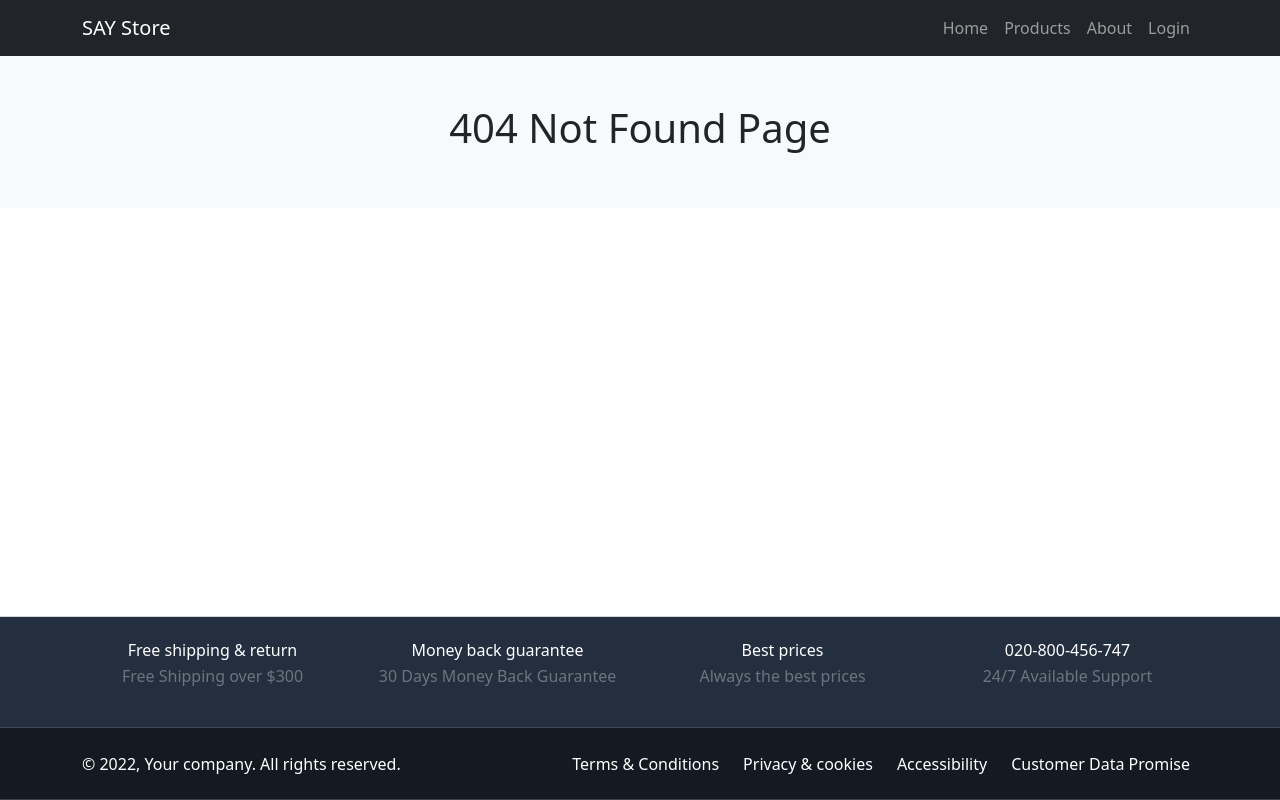
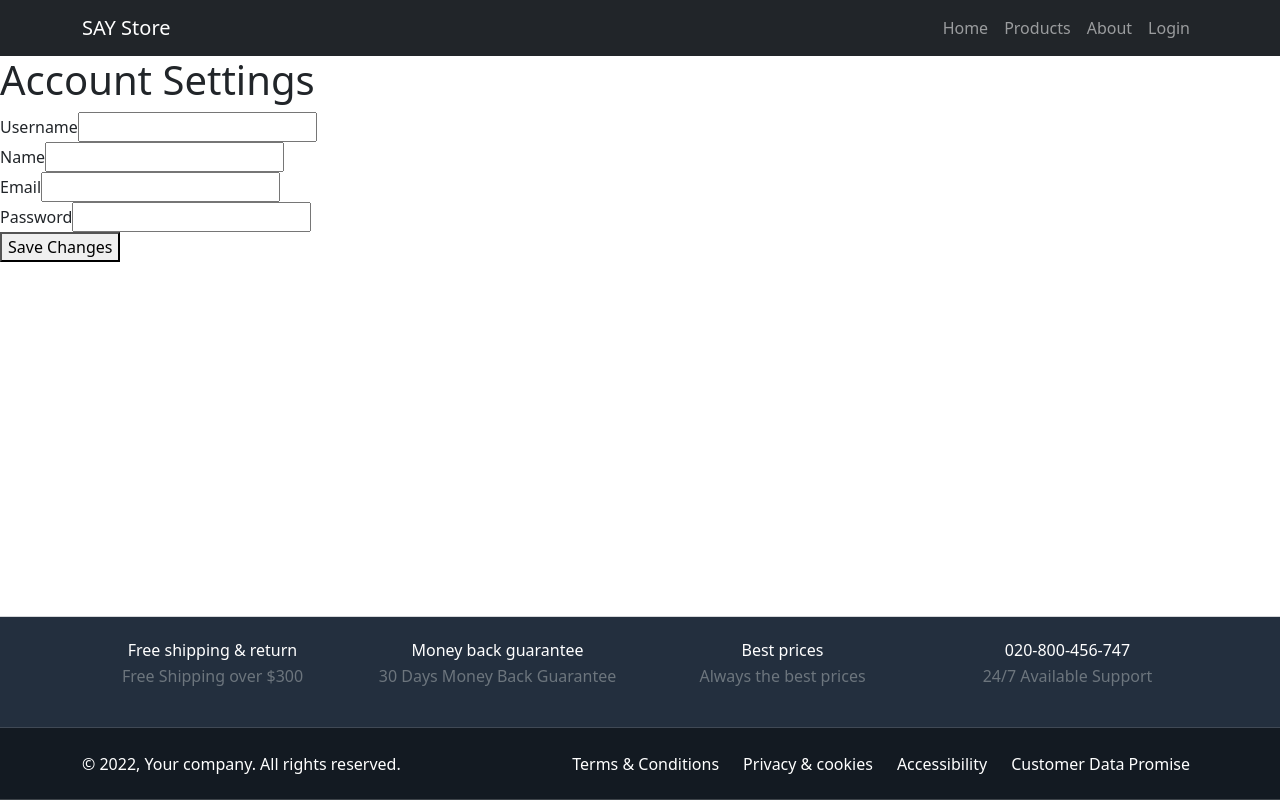
Before and after one commit to abd0yaser/React_Project, a React (Create React App) app in the folder React Project version 1/: page /account-settings in a window 1280 px wide. Built offline with nearby package versions, Linux system fonts and the light colour scheme.

Commit message:
use now can update its info

```diff
--- a/React Project version 1/src/App.js
+++ b/React Project version 1/src/App.js
@@ -20,6 +20,7 @@ import { MyRegister } from "./components/MyRegister";
 import { AdminLogin } from './components/AbanopAsaad/Login/AdminLogin';
 import { UserLogin } from './components/AbanopAsaad/Login/UserLogin';
 import { MainLogin } from './components/AbanopAsaad/Login/MainLogin';
+import { AccountSettings } from "./components/AbanopAsaad/Login/AccountSettings.jsx";
 
 
 
@@ -39,6 +40,8 @@ function App() {
 				<Route path='register' element={<MyRegister />} />
 				<Route path='admin-login' element={<AdminLogin />} />
 				<Route path='user-login' element={<UserLogin />} />
+				<Route path='account-settings' element={<AccountSettings />} />
+				{/* <Route path='account-settings/:id/edit' element={<AccountSettings />} /> */}
 
 
 				<Route path='admin-dashboard' element={<Products />} />
@@ -54,7 +57,7 @@ function App() {
 				<Route path='*' element={<NotFound />} />
 			</Routes>
 			{/* Hide footer if the page is Login or Register */}
-			{location.pathname !== "/login" && location.pathname !== "/user-login" && location.pathname !== "/admin-login" && location.pathname !== "/register" && <MyFooter />}
+			{location.pathname !== "/login" && location.pathname !== "/user-login" && location.pathname !== "/admin-login" && location.pathname !== "/register" && location.pathname !== "/admin-dashboard" && <MyFooter />}
 			{/* <MyFooter /> */}
 		</div>
 	);
--- /dev/null
+++ b/React Project version 1/src/components/AbanopAsaad/Login/AccountSettings.jsx
@@ -0,0 +1,142 @@
+import React, { useState, useEffect } from "react";
+import axios from "axios";
+import { useNavigate } from "react-router-dom";
+export function AccountSettings() {
+  let navigate = useNavigate();
+  let [id, setId] = useState("");
+  let [username, setUsername] = useState("");
+  let [name, setName] = useState("");
+  let [email, setEmail] = useState("");
+  let [password, setPassword] = useState("");
+  //   let update = -1;
+
+  useEffect(() => {
+    const loggedInUser = localStorage.getItem("LoggedInUser");
+    const loggedInUserAdmin = localStorage.getItem("LoggedInUserAdmin");
+
+    let parsedLoggedInUser = null;
+
+    if (loggedInUser) {
+      parsedLoggedInUser = JSON.parse(loggedInUser);
+      //   update = 1;
+    } else if (loggedInUserAdmin) {
+      parsedLoggedInUser = JSON.parse(loggedInUserAdmin);
+      //   update = 2;
+    }
+
+    if (parsedLoggedInUser) {
+      setId(parsedLoggedInUser.id);
+      setUsername(parsedLoggedInUser.username);
+      setName(parsedLoggedInUser.name);
+      setEmail(parsedLoggedInUser.email);
+      setPassword(parsedLoggedInUser.password);
+    }
+  }, []);
+
+  const updateUser = (e) => {
+    const loggedInUser = localStorage.getItem("LoggedInUser");
+    const loggedInUserAdmin = localStorage.getItem("LoggedInUserAdmin");
+    e.preventDefault();
+    const updatedUser = {
+      id: id,
+      username: username,
+      name: name,
+      email: email,
+      password: password,
+    };
+
+    if (loggedInUserAdmin) {
+      //   let parsedLoggedInUser = JSON.parse(loggedInUserAdmin);
+      //   console.log(JSON.stringify(parsedLoggedInUser));
+      //   set localstorage to the new data
+
+      axios
+        .put(`http://localhost:3005/admin_users/${id}`, updatedUser)
+        .then((response) => {
+          // Handle successful update
+          console.log("User updated successfully:", response.data);
+
+          localStorage.setItem(
+            "LoggedInUserAdmin",
+            JSON.stringify(response.data)
+          );
+          navigate("/home");
+        })
+        .catch((error) => {
+          // Handle error
+          console.error("Error updating user:", error);
+        });
+    }
+    if (loggedInUser) {
+      axios
+        .put(`http://localhost:3005/users/${id}`, updatedUser)
+        .then((response) => {
+          // Handle successful update
+          console.log("User updated successfully:", response.data);
+          localStorage.setItem("LoggedInUser", JSON.stringify(response.data));
+          navigate("/home");
+        })
+        .catch((error) => {
+          // Handle error
+          console.error("Error updating user:", error);
+        });
+    }
+
+    // if (update === 1) {
+    //   axios
+    //     .put(`http://localhost:3005/users/${id}`, updatedUser)
+    //     .then((response) => {
+    //       // Handle successful update
+    //       console.log("User updated successfully:", response.data);
+    //     })
+    //     .catch((error) => {
+    //       // Handle error
+    //       console.error("Error updating user:", error);
+    //     });
+    // } else if (update === 2) {
+    // }
+  };
+
+  //   console.log(id);
+
+  return (
+    <div>
+      <h1>Account Settings</h1>
+      <form onSubmit={updateUser}>
+        <div>
+          <label>Username</label>
+          <input
+            type="text"
+            value={username}
+            onChange={(e) => setUsername(e.target.value)}
+          />
+        </div>
+        <div>
+          <label>Name</label>
+          <input
+            type="text"
+            value={name}
+            onChange={(e) => setName(e.target.value)}
+          />
+        </div>
+        <div>
+          <label>Email</label>
+          <input
+            type="email"
+            value={email}
+            onChange={(e) => setEmail(e.target.value)}
+          />
+        </div>
+        <div>
+          <label>Password</label>
+          <input
+            type="password"
+            value={password}
+            onChange={(e) => setPassword(e.target.value)}
+          />
+        </div>
+        <button type="submit">Save Changes</button>
+      </form>
+    </div>
+  );
+}
--- a/React Project version 1/src/components/MyNav.jsx
+++ b/React Project version 1/src/components/MyNav.jsx
@@ -60,6 +60,10 @@ export function MyNav() {
     navigate("/login");
   };
 
+  const navigate_to_Account_Settings = (params) => {
+    navigate("/account-settings");
+  };
+
   return (
     <div>
       <Navbar bg="dark" variant="dark">
@@ -80,7 +84,7 @@ export function MyNav() {
                 title={`Hello, ${loginUserName()}`}
                 id="profile-dropdown"
               >
-                <NavDropdown.Item href="#action2">
+                <NavDropdown.Item onClick={navigate_to_Account_Settings}>
                   Account Settings
                 </NavDropdown.Item>
 
--- a/React Project version 1/src/components/ProductForm.jsx
+++ b/React Project version 1/src/components/ProductForm.jsx
@@ -23,12 +23,12 @@ export function ProductForm() {
       axios
         .post("http://localhost:3005/products", formValues)
         .then((response) => {
-          navigate("/products");
+          navigate("/admin-dashboard");
         });
     } else {
       // edit
       axios.put(`http://localhost:3005/products/${id}`, formValues).then(() => {
-        navigate("/products");
+        navigate("/admin-dashboard");
       });
     }
   };
--- a/React Project version 1/src/components/Products.jsx
+++ b/React Project version 1/src/components/Products.jsx
@@ -3,7 +3,9 @@ import React, { useEffect, useState } from "react";
 import { Table } from "react-bootstrap";
 import { NavLink } from "react-router-dom";
 import "./Products.css";
+import { useNavigate } from "react-router-dom";
 export function Products() {
+  let navigate = useNavigate();
   const [products, setProducts] = useState([]);
 
   const getAllProduct = async () => {
@@ -19,6 +21,7 @@ export function Products() {
     try {
       await axios.delete(`http://localhost:3005/products/${productId}`);
       setProducts(products.filter((product) => product.id !== productId));
+      navigate("/admin-dashboard");
     } catch (error) {
       console.log(error);
     }
```
Also changed, not shown: 1 other file (tests, documents, lock files or other folders).
